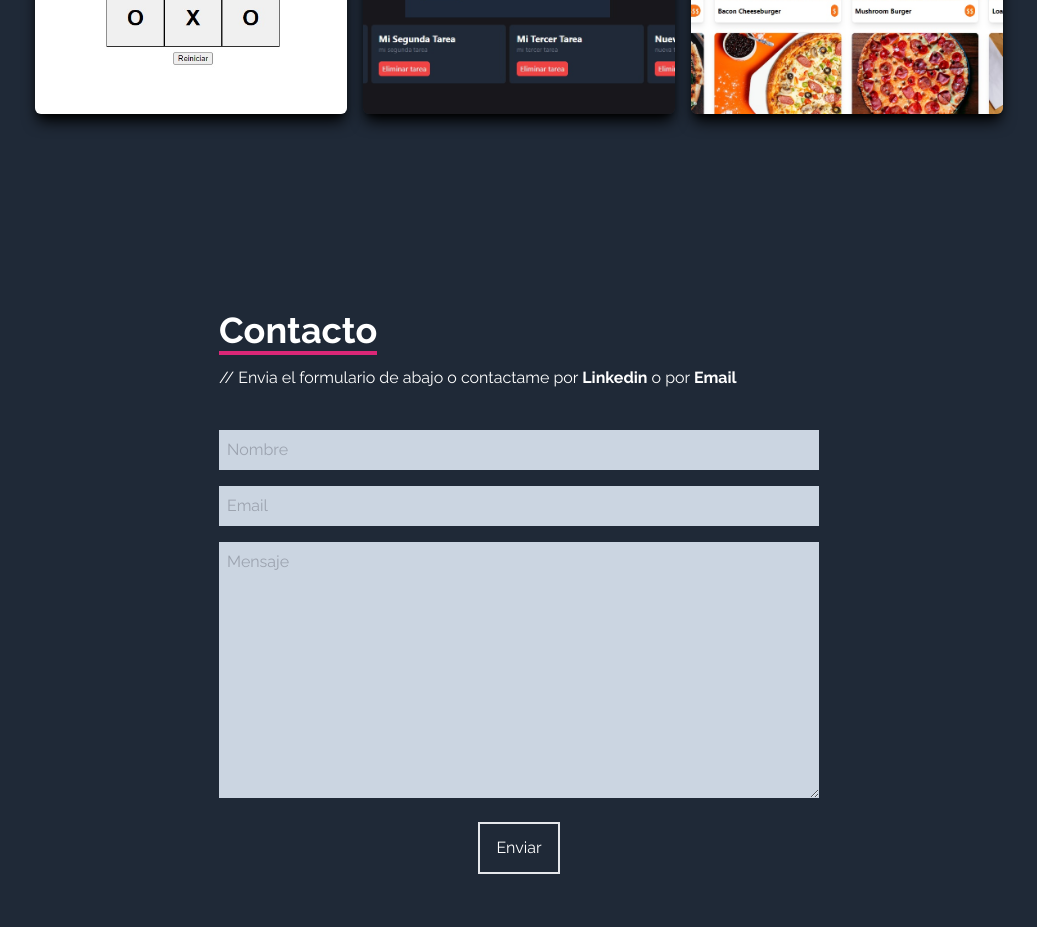
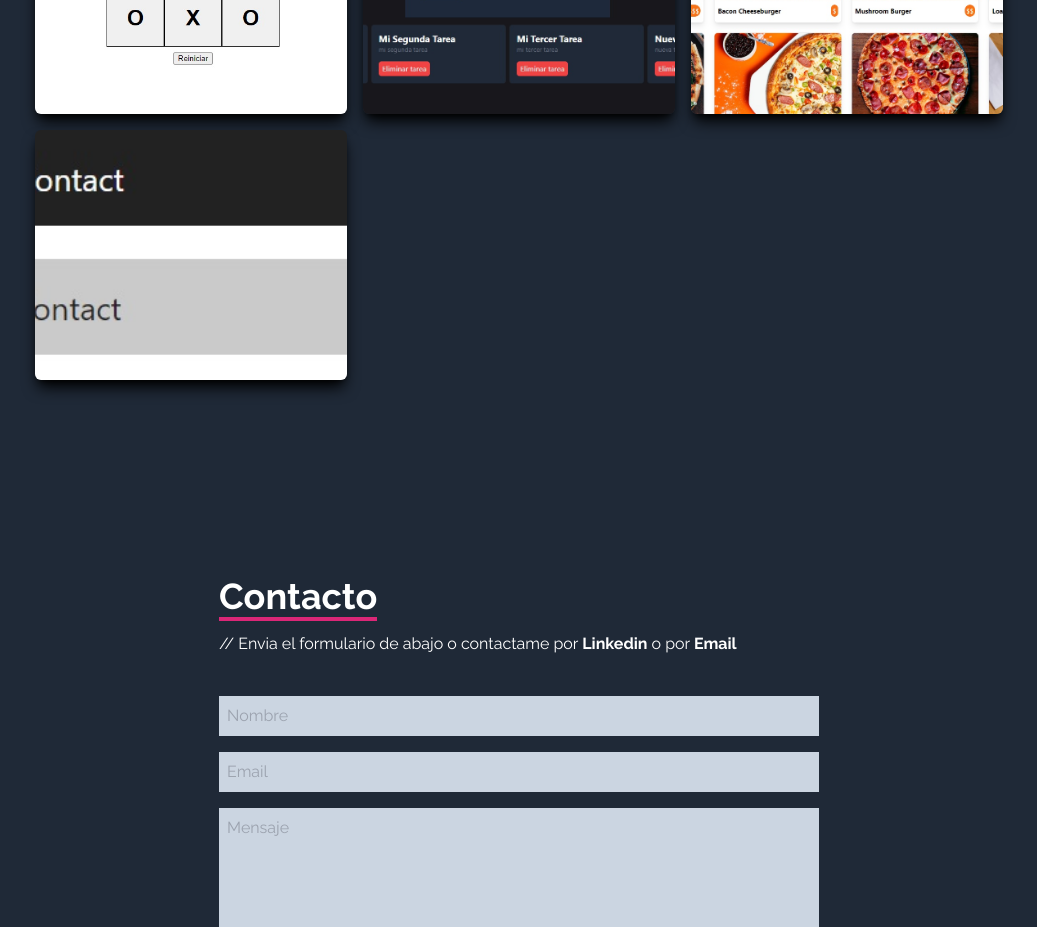
Before and after one commit to alexis-orphant/Portfolio, a React (Vite) app: page / in a window 1280 px wide. Shown: the part 3140-4067 px from the top of the page, without its empty margins (121-1158 px from the left). Built offline with nearby package versions, Linux system fonts and the light colour scheme; a web font is replaced by a local one.

Commit message:
agregado de proyecto NavBar

```diff
--- a/src/components/WorksContainer.jsx
+++ b/src/components/WorksContainer.jsx
@@ -7,6 +7,7 @@ import Pomodoro from "../assets/pomodoro.jpg";
 import TicTacToe from "../assets/TicTacToe.jpg";
 import ReactTasks from "../assets/reactTasks.jpg";
 import FoodApp from "../assets/FoodApp.jpg";
+import NavBar from "../assets/NavBar.jpg";
 
 function Works() {
     return (
@@ -61,7 +62,12 @@ function Works() {
                         page="https://alexis-orphant.github.io/Food-app/"
                         repo="https://github.com/alexis-orphant/Food-app"
                         description="Proyecto con: React Js y Tailwind CSS"
-
+                    />
+                    <Proyects
+                        imgUrl={NavBar}
+                        page="https://alexis-orphant.github.io/NavBar/"
+                        repo="https://github.com/alexis-orphant/NavBar"
+                        description="Dark / Light mode NarBar: HTML, CSS, JS y Tailwind"
                     />
                 </div>
             </div>
```
Also changed, not shown: src/assets/NavBar.jpg (added).
